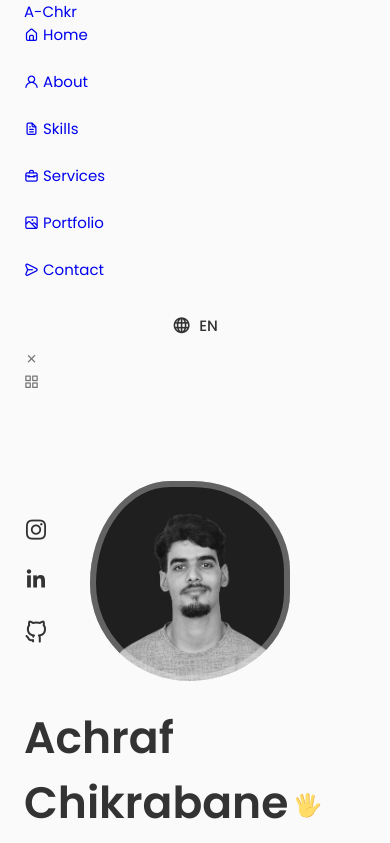
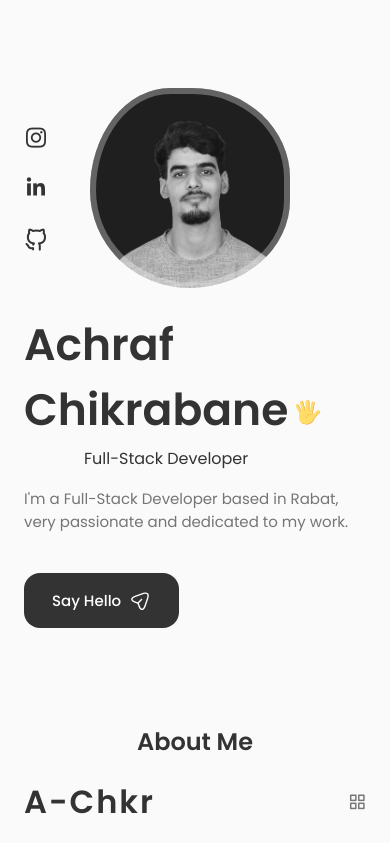
Before and after one commit to achraftes/Portfolio-website, a React (Vite) app: page / in a window 390 px wide. Shown: the top 843 px of the page. Built offline with nearby package versions, Linux system fonts and the light colour scheme.

Commit message:
feat(header)

```diff
--- a/src/components/header/header.css
+++ b/src/components/header/header.css
@@ -1,3 +1,76 @@
+/* ===== Header ===== */
+.header {
+    width: 100%;
+    position: fixed;
+    top: 0;
+    left: 0;
+    z-index: 1000;
+    background-color: var(--body-color);
+    padding: 18px 0;
+    transition: 0.3s;
+}
+
+.nav {
+    height: calc(var(--header-height) + 1.5rem);
+    display: flex;
+    justify-content: space-between;
+    align-items: center;
+    column-gap: 1rem;
+}
+
+/* ===== Logo ===== */
+.nav__logo {
+    color: var(--title-color);
+    font-weight: 700;
+    font-size: 2rem; /* augmente la taille */
+    letter-spacing: 2px; /* optionnel */
+    text-decoration: none;
+    cursor: pointer;
+}
+
+/* Option logo image */
+.nav__logo-img {
+    width: 150px;
+    height: auto;
+    object-fit: contain;
+}
+
+/* ===== Menu ===== */
+.nav__list {
+    display: flex;
+    column-gap: 2rem;
+}
+
+.nav__item {}
+
+.nav__link {
+    display: flex;
+    flex-direction: column;
+    align-items: center;
+    font-size: var(--small-font-size);
+    color: var(--title-color);
+    font-weight: var(--font-medium);
+    transition: 0.3s;
+    text-decoration: none;
+}
+
+.nav__icon,
+.nav__close,
+.nav__toggle {
+    display: none;
+}
+
+/* Active link */
+.active-link,
+.nav__link:hover {
+    color: var(--title-color-dark);
+}
+
+/* ===== Scroll Header ===== */
+.scroll-header {
+    box-shadow: 0 -1px 4px rgba(0, 0, 0, 0.15);
+}
+
 /* ===== NEW LANGUAGE DROPDOWN ===== */
 .nav__lang-container {
     position: relative;
@@ -80,3 +153,81 @@
         bottom: 120%; /* S'ouvre vers le haut sur mobile */
     }
 }
+
+/* ===== Responsive ===== */
+@media screen and (max-width: 768px) {
+    .header {
+        top: initial;
+        bottom: 0;
+    }
+
+    .nav {
+        height: var(--header-height);
+    }
+
+    .nav__menu {
+        position: fixed;
+        bottom: -100%;
+        left: 0;
+        width: 100%;
+        background-color: var(--body-color);
+        padding: 2rem 1.5rem 4rem;
+        box-shadow: 0 -1px 4px rgba(0, 0, 0, 0.15);
+        border-radius: 1.5rem 1.5rem 0 0;
+        transition: 0.3s;
+    }
+
+    .show-menu {
+        bottom: 0;
+    }
+
+    .nav__list {
+        display: grid;
+        grid-template-columns: repeat(3, 1fr);
+        gap: 2rem;
+    }
+
+    .nav__icon {
+        font-size: 1.2rem;
+    }
+
+    .nav__close {
+        position: absolute;
+        right: 1.3rem;
+        bottom: 0.5rem;
+        font-size: 1.5rem;
+        cursor: pointer;
+        color: var(--title-color);
+    }
+
+    .nav__close:hover {
+        color: var(--title-color-dark);
+    }
+
+    .nav__toggle {
+        font-size: 1.1rem;
+        cursor: pointer;
+    }
+
+    .nav__icon,
+    .nav__close,
+    .nav__toggle {
+        display: block;
+    }
+
+    /* Sélecteur de langue sur Mobile */
+    .nav__languages {
+        margin-top: 1.5rem;
+        margin-left: 0;
+        justify-content: center;
+        font-size: 1.1rem;
+        gap: 1rem; /* Un peu plus d'espace sur mobile */
+    }
+}
+
+/* Small screens <350px */
+@media screen and (max-width: 350px) {
+    .nav__menu {
+        padding: 2rem 0.25rem 4rem;
+    }
+}
```
